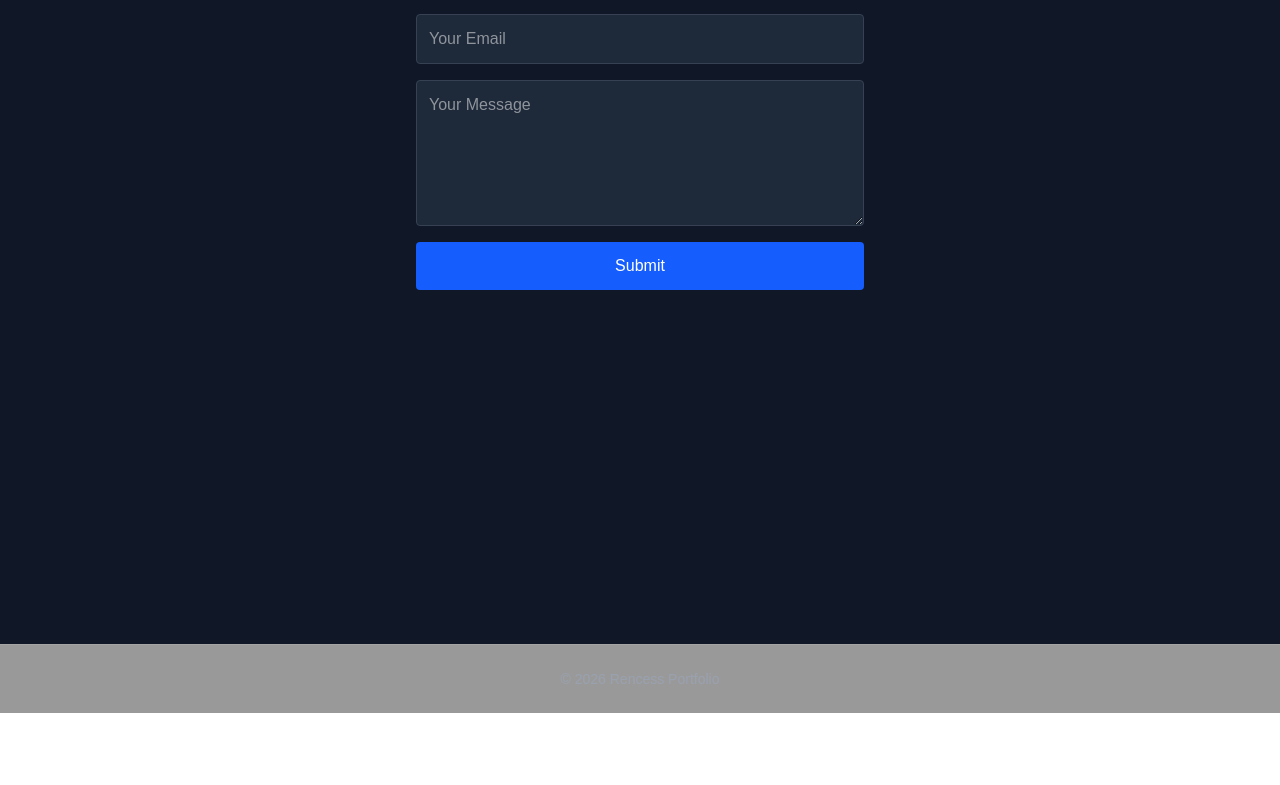
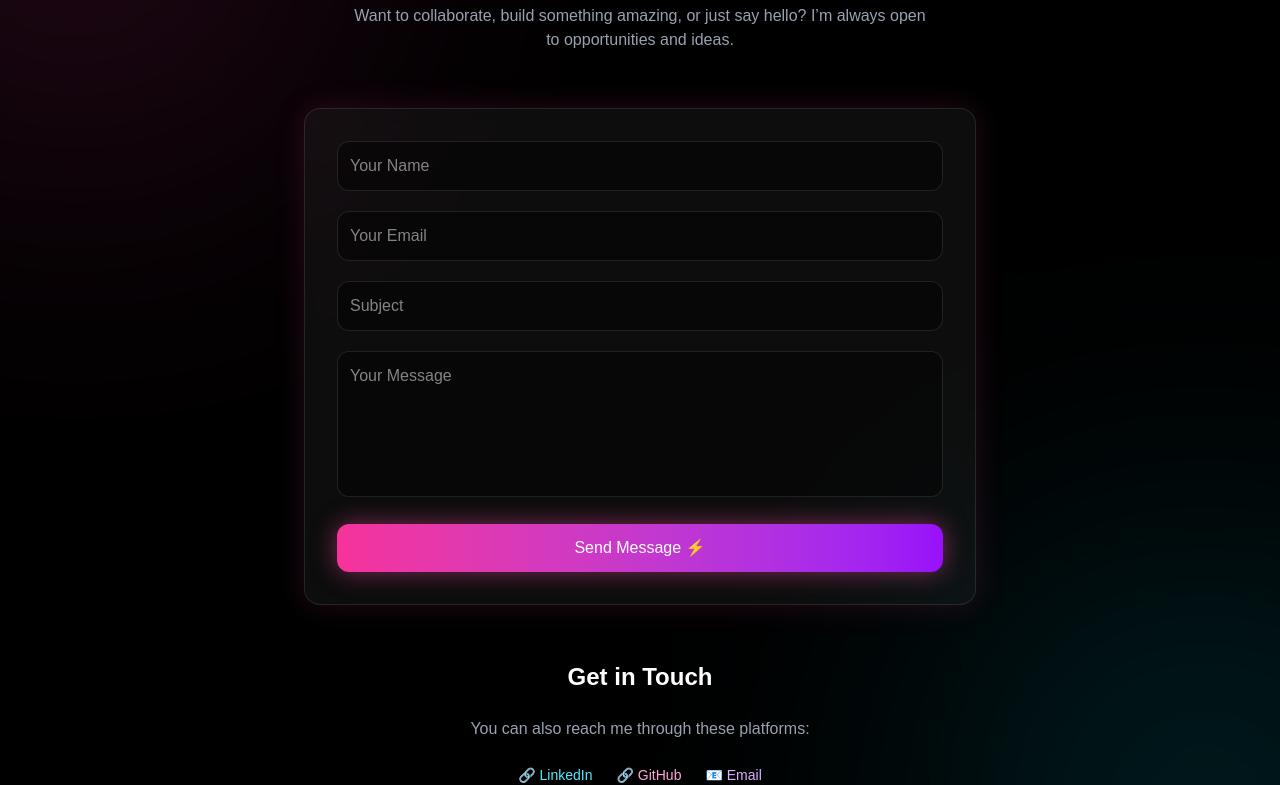
Before and after one commit to damedreamy/bravo_portfolio, a Next.js app: page /contact in a window 1280 px wide. Shown: the part 236-1021 px from the top of the page. Before the commit the page ends 949 px from the top, so only its background shows below. Built offline with nearby package versions, Linux system fonts and the light colour scheme.

Commit message:
Update page.tsx
update contact me page UI

```diff
--- a/app/contact/page.tsx
+++ b/app/contact/page.tsx
@@ -1,41 +1,136 @@
-export default function ContactPage() {
+"use client";
+
+export default function Contact() {
   return (
-    <main className="min-h-screen bg-gray-900 text-white px-6 py-10 flex flex-col items-center">
+    <main className="min-h-screen px-6 md:px-20 py-24 bg-black text-white relative overflow-hidden">
+      <div className="absolute top-[-150px] left-[-150px] w-[450px] h-[450px] bg-pink-500/20 blur-[150px] rounded-full"></div>
+      <div className="absolute bottom-[-150px] right-[-150px] w-[450px] h-[450px] bg-cyan-400/20 blur-[150px] rounded-full"></div>
 
-      <h1 className="text-4xl font-bold mb-6">Contact Me</h1>
+      <div className="max-w-5xl mx-auto relative z-10 space-y-14">
 
-      <form className="w-full max-w-md flex flex-col gap-4">
+        {/* HEADER */}
+        <div className="text-center space-y-4">
+          <h1 className="text-4xl md:text-5xl font-bold bg-gradient-to-r from-pink-500 via-purple-500 to-cyan-400 bg-clip-text text-transparent">
+            Contact Me
+          </h1>
+
+          <p className="text-gray-400 max-w-xl mx-auto">
+            Want to collaborate, build something amazing, or just say hello?
+            I’m always open to opportunities and ideas.
+          </p>
+        </div>
+
+        {/* FORM CARD */}
+        <form
+          className="
+            max-w-2xl mx-auto space-y-5
+            bg-white/5 backdrop-blur-md
+            border border-white/10
+            p-8 rounded-2xl
+            shadow-[0_0_30px_rgba(236,72,153,0.15)]
+          "
+        >
 
           <input
             type="text"
             placeholder="Your Name"
-          className="p-3 rounded bg-gray-800 border border-gray-700"
-          required
+            className="
+              w-full p-3 rounded-xl
+              bg-black/40 border border-white/10
+              focus:border-pink-500 focus:ring-2 focus:ring-pink-500/40
+              outline-none transition
+            "
           />
 
           <input
             type="email"
             placeholder="Your Email"
-          className="p-3 rounded bg-gray-800 border border-gray-700"
-          required
+            className="
+              w-full p-3 rounded-xl
+              bg-black/40 border border-white/10
+              focus:border-cyan-400 focus:ring-2 focus:ring-cyan-400/40
+              outline-none transition
+            "
+          />
+
+          <input
+            type="text"
+            placeholder="Subject"
+            className="
+              w-full p-3 rounded-xl
+              bg-black/40 border border-white/10
+              focus:border-purple-500 focus:ring-2 focus:ring-purple-500/40
+              outline-none transition
+            "
           />
 
           <textarea
             placeholder="Your Message"
             rows={5}
-          className="p-3 rounded bg-gray-800 border border-gray-700"
-          required
-        ></textarea>
+            className="
+              w-full p-3 rounded-xl
+              bg-black/40 border border-white/10
+              focus:border-pink-500 focus:ring-2 focus:ring-pink-500/40
+              outline-none transition resize-none
+            "
+          />
 
           <button
             type="submit"
-          className="bg-blue-600 py-3 rounded hover:bg-blue-700 transition"
+            className="
+              w-full py-3 rounded-xl font-medium
+              bg-gradient-to-r from-pink-500 to-purple-600
+              hover:from-purple-600 hover:to-pink-500
+              transition
+              shadow-[0_0_25px_rgba(236,72,153,0.5)]
+              hover:shadow-[0_0_35px_rgba(168,85,247,0.8)]
+            "
           >
-          Submit
+            Send Message ⚡
           </button>
 
         </form>
 
+        {/* GET IN TOUCH PANEL */}
+        <div className="max-w-2xl mx-auto text-center space-y-6">
+
+          <h2 className="text-2xl font-semibold text-white">
+            Get in Touch
+          </h2>
+
+          <p className="text-gray-400">
+            You can also reach me through these platforms:
+          </p>
+
+          <div className="flex justify-center gap-6 flex-wrap text-sm">
+
+            <a
+              href="https://www.linkedin.com/in/rencess-dame-bravo-085337404/"
+              target="_blank"
+              className="text-cyan-300 hover:text-cyan-400 transition"
+            >
+              🔗 LinkedIn
+            </a>
+
+            <a
+              href="https://github.com/damedreamy"
+              target="_blank"
+              className="text-pink-300 hover:text-pink-400 transition"
+            >
+              🔗 GitHub
+            </a>
+
+            <a
+              href="mailto:rencessdame18@gmail.com"
+              className="text-purple-300 hover:text-purple-400 transition"
+            >
+              📧 Email
+            </a>
+
+          </div>
+        </div>
+
+      </div>
     </main>
   );
 }
```
Lines whose indentation alone changed are shown as unchanged.
